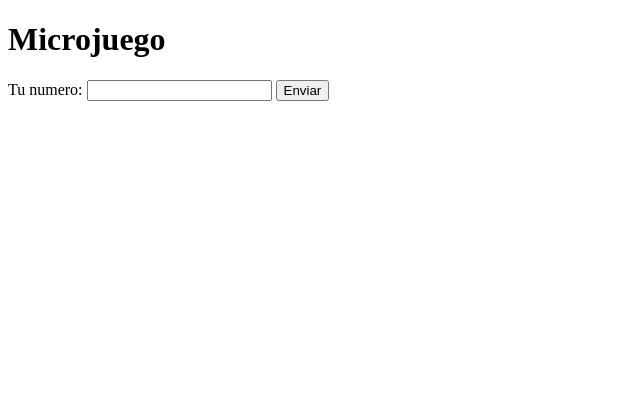
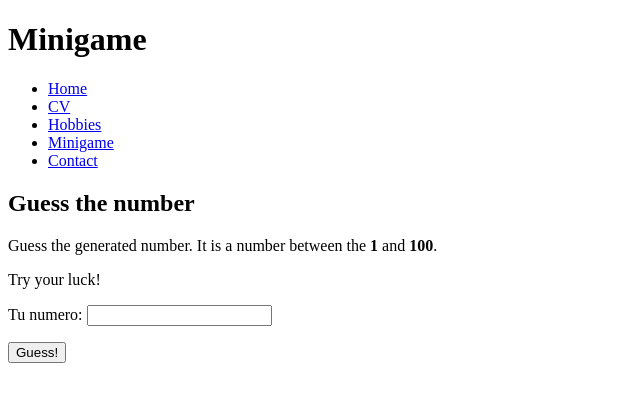
Before and after one commit to alexzz05/alexzz05.github.io, a plain HTML site: page microjuego.html in a window 1280 px wide. Shown: the whole page, without its empty margins (0-640 px from the left). Drawn offline with Linux system fonts and the light colour scheme.

Commit message:
Update microjuego.html

```diff
--- a/microjuego.html
+++ b/microjuego.html
@@ -6,30 +6,121 @@
 
         <style>
 
+        .input-error {
+            border: 1px solid red;
+        }
+
+        .you-win {
+            color: green;
+        }
+
+        .error {
+        color: red;
+        }
 
 
 
         </style>
+
 	</head>
 
 	<body>
 		<header>
 
-			<h1>Microjuego</h1>
+			<h1>Minigame</h1>
+
+			<nav>
+				<ul>
+					<li><a href="index.html">Home</a></li>
+					<li><a href="cv.html">CV</a></li>
+					<li><a href="hobbies.html">Hobbies</a></li>
+					<li><a href="minigame.html">Minigame</a></li>
+					<li><a href="contact.html">Contact</a></li>
+				</ul>
+			</nav>
 		</header>
 
 		<main>
 
+            <form>
+                <h2 class="game-title">Guess the number</h2>
+                <p>Guess the generated number. It is a number between the <strong>1</strong> and <strong>100</strong>.</p>
 
-            <form>
-                <label for="number">Tu numero: </label><input type="number" id="numero" name="numero">
-                <input type="submit" value="Enviar">
+                <p id="number-result">Try your luck!</p>
+
+				<label for="number">Tu numero: </label><input type="number" id="field-number" name="number">
+                <p><label for ="field-button"></label><input type="button" name="button" id="field-button" value="Guess!" onClick="compare_number();" /></p>
             </form>
-
-
 
 
 		</main>
 
+		<script>
+
+
+    let counter = 1; // contador de aciertos
+    let maxAttempts = 10; // limite de intentos
+
+    let random_number = Math.floor(Math.random()*100)+1; // numero random entre el 1 - 100
+
+    function compare_number (){
+
+            let button_input = document.getElementById("field-button");
+            button_input.value = "Guess! ("+counter+")";
+
+            let my_num_input = document.getElementById("field-number");
+            let my_num = my_num_input.value;
+
+            let result = document.getElementById("number-result");
+
+            my_num_input.classList.remove("input-error");
+
+            if (isNaN(my_num) || my_num == "") {
+                my_num_input.classList.add("input-error");
+                console.log("Error 1: Your number it's empty or is not a number.");
+                return;
+            }
+
+            else if (my_num < 1 || my_num > 100) {
+                my_num_input.classList.add("input-error");
+                console.log("Error 2: Your number is smaller than 1 or bigger than 100.");
+                return;
+            }
+
+            else {
+                counter++;
+
+
+                if (counter > maxAttempts) {
+                    button_input.disabled = true;
+                    console.log("Error 3: You've reached the maximum number of attempts.");
+                    my_num_input.classList.remove("input-error"); // Quita la clase input-error cuando el número no válido
+                    result.innerHTML = "<em class=\"error\"><strong>Game over!</strong> You've reached the maximum number of attempts."; // Mostramos el mensaje de que se han terminado los intentos
+                    return;
+                }
+
+                if (my_num > random_number) {
+                    result.innerHTML = "<em class=\"error\">The number to be guessed is <strong>less</strong> than "+my_num+".</em>";
+                    my_num_input.classList.add("input-error"); // Añade la clase input-error cuando el número no es válido
+                }
+
+                else if (my_num < random_number) {
+                    result.innerHTML = "<em class=\"error\">The number to be guessed is <strong>greater</strong> than "+my_num+".</em>";
+                    my_num_input.classList.add("input-error"); // Añade la clase input-error cuando el número no es válido
+                }
+
+                else {
+                    result.innerHTML = "<strong class=\"you-win\">You got it right, it was "+my_num+"!</strong>";
+                    my_num_input.classList.remove("input-error"); // Quita la clase input-error cuando el número es válido
+                }
+
+                my_num_input.value = "";
+
+                my_num_input.focus();
+            }
+	}
+
+			</script>
+
 	</body>
 </html>
```
